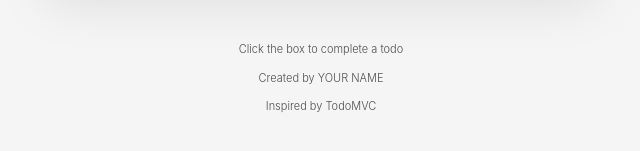
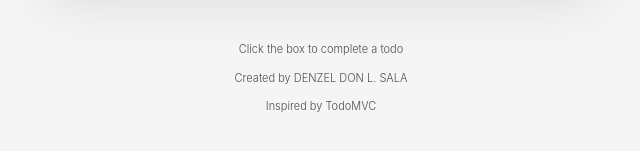
Before and after one commit to denzeldonsala/csit340-todomvc, a React (Vite) app: page / in a window 1280 px wide. Shown: the part 407-558 px from the top of the page, without its empty margins (319-959 px from the left). Built offline with nearby package versions, Linux system fonts and the light colour scheme.

Commit message:
chore: replace YOUR NAME with DENZEL DON L. SALA

```diff
--- a/src/App.jsx
+++ b/src/App.jsx
@@ -5,7 +5,7 @@ function App() {
   return (
     <div className="min-h-screen bg-[#f5f5f5] py-8 font-light text-[#111]">
       <Todos />
-      <Info name="YOUR NAME" />
+      <Info name="DENZEL DON L. SALA" />
     </div>
   );
 }
```
